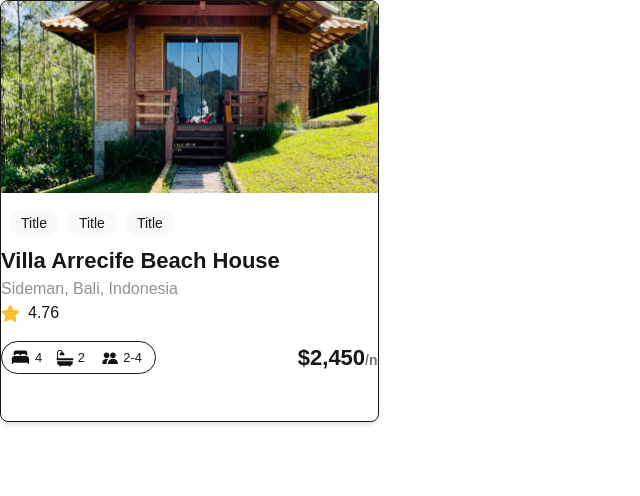
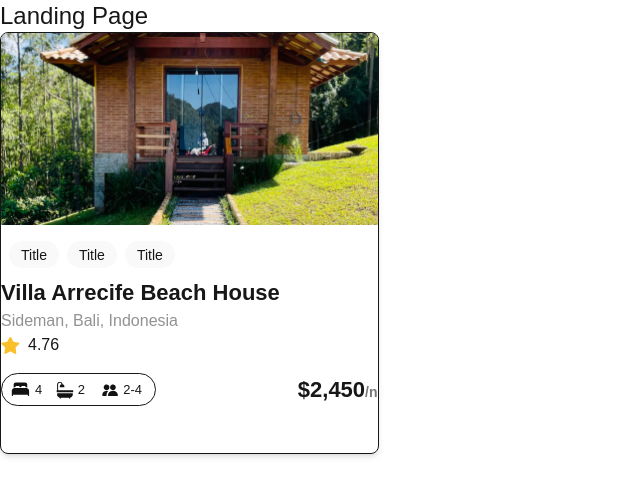
Before and after one commit to Oskwame/alx-project-0x00-setup, a Next.js app in the folder alx-project-0x00/: page /landing in a window 1280 px wide. Shown: the top 496 px of the page, without its empty margins (0-640 px from the left). Built offline with nearby package versions, Linux system fonts and the light colour scheme.

Commit message:
landing page updated

```diff
--- a/alx-project-0x00/pages/landing.tsx
+++ b/alx-project-0x00/pages/landing.tsx
@@ -3,7 +3,8 @@ import Card from "@/components/Card";
 const Landing: React.FC= () =>{
     return(
         <div>
-            <Card/>
+            <h1 className=" text-2xl font-extralight">Landing Page</h1>
+            <Card />
         </div>
       )
 }
```
